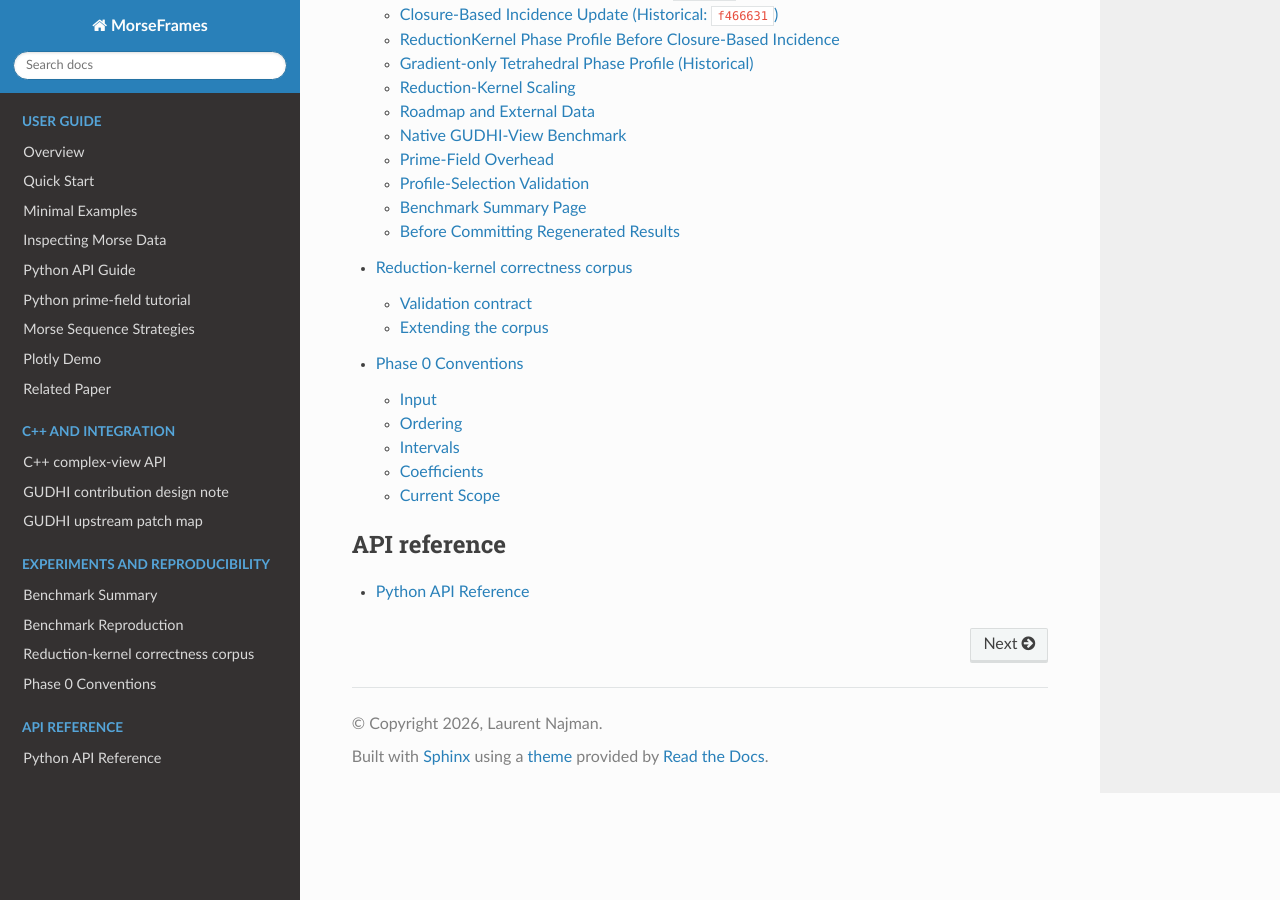
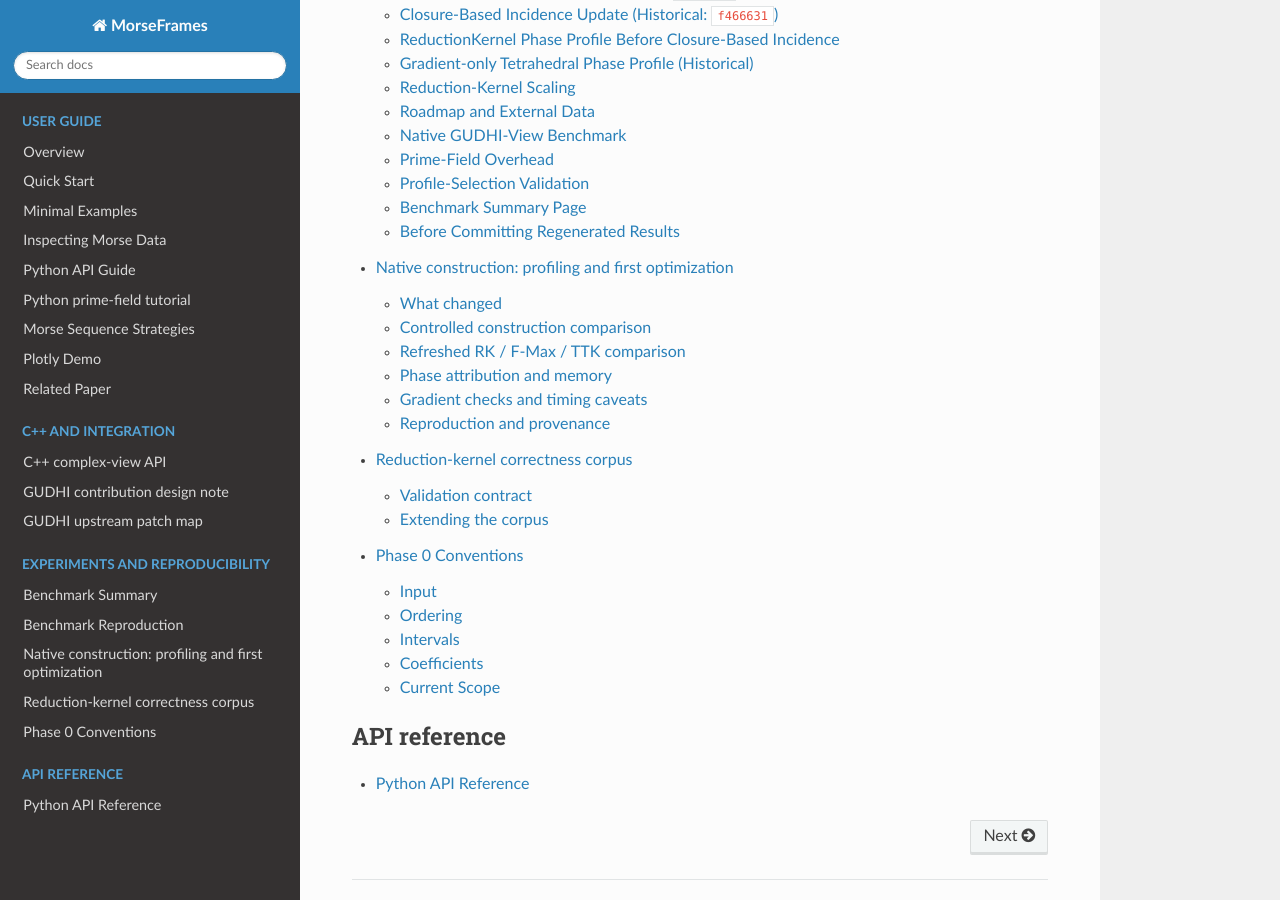
Before and after one commit to lnajman/morseframes, a Sphinx documentation site: the page built from docs/index.rst, in a window 1280 px wide and 900 px high, scrolled down 3250 px. Built offline with Sphinx 7.4.7 and the Read the Docs theme 3.1.0, drawn with Linux system fonts in a browser that asks for light colours; the version number is read from the project's files by our own code; some of the changed lines change nothing that is shown.

Commit message:
Document construction profiling and refreshed gradient comparisons

````diff
--- a/docs/benchmark_reproduction.md
+++ b/docs/benchmark_reproduction.md
@@ -8,9 +8,13 @@
 The current resident-array comparison reports loading and native construction
 separately and compares the remaining algorithm work. Complete resident-to-gradient
 totals are retained, starting from a common in-memory mesh and vertex function.
-The direct RK/F-Max/TTK tables have been refreshed on revision `5598963`, including
-lightweight RK initialization. Earlier direct comparisons are retained as snapshots.
-The lightweight RK initialization section records the latest ReductionKernel update.
+The [native construction study](native_construction_benchmark.md) records the
+shared-constructor optimization on revision `d7cddc7`, its separate timing
+and memory checks, and the refreshed 16-configuration RK/F-Max/TTK comparison.
+The `5598963` direct RK/F-Max/TTK tables, including lightweight
+RK initialization, remain available below as a pre-construction-optimization
+snapshot. The lightweight RK initialization section records the latest
+kernel-specific initialization update.
 The closure-based incidence, controlled packed-coface A/B, direct TTK comparison,
 and earlier phase-profile sections retain historical snapshots; those timings
 must not be treated as fresh measurements of subsequent changes.
@@ -245,7 +249,7 @@
 remeasured alongside RK and TTK. Raw input/binary/source hashes, revision, wait policy,
 orders, exact reference checks and critical counts remain recorded as described below.
 
-### Current construction-separated results (`5598963`)
+### Previous construction-separated results (`5598963`)
 
 The main study reruns the original eight inputs at 1/2/4/8 workers: 32
 configurations with 12 non-profiled performance repetitions, six separate
--- a/docs/index.rst
+++ b/docs/index.rst
@@ -43,6 +43,7 @@
 
    benchmark_summary
    benchmark_reproduction
+   native_construction_benchmark
    reduction_kernel_correctness
    phase0_conventions
 
--- /dev/null
+++ b/docs/native_construction_benchmark.md
@@ -0,0 +1,252 @@
+# Native construction: profiling and first optimization
+
+The shared owning-complex constructor takes about **20% less time on the tested grids**
+after revision `d7cddc7`. This is a construction improvement, not a new RK
+algorithm. Gradient outputs are preserved, but gradient timings are not uniformly
+unchanged: a small sequential-RK regression is reported below.
+
+## What changed
+
+The initial profile identified substantial costs in creating the finalized
+simplex index and looking up boundary faces. An exploratory hash-table version
+helped smaller cases but regressed on the largest volume; it was discarded.
+The retained implementation keeps both ordered maps and all ordering conventions:
+
+- Insert into the finalized index with an end hint, since the pending simplices
+  are already lexicographically sorted.
+- Read each filtration value directly from the pending entry instead of looking
+  it up again.
+- Reserve the final simplex array and each boundary vector.
+- Reuse one temporary boundary-face vertex buffer across the traversal.
+
+The changes are in `include/morseframes/filtered_complex.hpp`, shared by F-Max,
+RK and other users of `FilteredSimplicialComplex`. They do not change the
+benchmark's face-enumeration adapter, the gradient kernels, their spatial/level
+scheduling, or direct external complex views. Construction remains sequential.
+Full-persistence performance was not measured.
+
+## Controlled construction comparison
+
+Baseline `4eeb905597f7b1d49f5aff864b3474a97f2264c8` introduces only construction
+diagnostics and the comparison harness, before the optimization. Candidate
+`d7cddc7ad16ab0e41051ca5c4b991f45bc5a365e` is the optimized constructor.
+Both studies started from a clean candidate checkout on the Apple M1 Max, using
+native ARM Apple Clang 15, `-std=c++17 -O3 -DNDEBUG -pthread`.
+
+The main study covers terrain sizes 16/64 and volume sizes 8/16/32, seeds 0/2,
+and RK worker counts 1/8: ten inputs and 20 configurations. Each configuration
+has eight alternating version-order blocks, two performance repetitions per
+version/block and two warmups. F-Max/RK execution order also alternates.
+There are three separate diagnostic runs and three fresh-process memory samples
+per version/input. Worker counts apply to RK execution after construction, not
+to the sequential constructor.
+
+The repeat covers volume sizes 8/32, both seeds and both worker counts, with
+the same settings: eight further configurations. All **28 construction paired-block
+bootstrap intervals lie below one**. These intervals describe the sampled
+sessions; they do not establish independent-machine uncertainty or universal
+speedups. No builds or tests overlapped performance measurements; other desktop
+applications remained active and all outliers were retained.
+
+Main-study construction times (milliseconds), selecting the eight-worker
+configurations and taking medians over the two seed-specific medians:
+
+| Input | Before | After | Paired after/before |
+| --- | ---: | ---: | ---: |
+| 2D terrain, n=16 | 1.132 | 0.900 | 0.799 |
+| 2D terrain, n=64 | 21.167 | 17.087 | 0.804 |
+| 3D volume, n=8 | 11.545 | 9.058 | 0.789 |
+| 3D volume, n=16 | 121.516 | 95.755 | 0.799 |
+| 3D volume, n=32 | 1121.474 | 926.838 | 0.818 |
+
+Ratios use paired block medians before aggregation; they need not equal quotients
+of the displayed time medians. The largest-volume repeat's ratios range from
+0.781 to 0.824 across its four seed/worker configurations.
+
+## Refreshed RK / F-Max / TTK comparison
+
+A separate clean-start study at `d7cddc7` measures terrain n=64 and volume
+n=8/16/32, seeds 0/2, workers 1/8: eight inputs and 16 configurations. It uses
+12 performance repetitions, six separate diagnostics and two warmups per mode,
+with balanced six-way algorithm order. Loading and native construction remain
+separate; TTK vertex ordering and lower-star processing remain in algorithm time.
+F-Max is always sequential. These are new same-machine observations, not a
+controlled estimate obtained by subtracting older tables.
+
+Eight-worker algorithm times, excluding construction (milliseconds; medians of
+the two seed-specific medians):
+
+| Input | Sequential F-Max | RK | TTK |
+| --- | ---: | ---: | ---: |
+| 2D terrain, n=64 | 1.305 | 0.620 | 0.597 |
+| 3D volume, n=8 | 0.736 | 0.392 | 0.507 |
+| 3D volume, n=16 | 8.497 | 1.434 | 2.553 |
+| 3D volume, n=32 | 114.164 | 12.768 | 19.090 |
+
+RK has lower paired-median algorithm time than both competitors in all 12
+volume configurations, including the one-worker cases. The eight-worker terrain
+aggregate still gives TTK a small lead. Critical counts agree among all three
+methods in all 16 configurations, and match the earlier input-specific results.
+Each method also passes its own exact reference checks.
+
+The corresponding eight-worker native construction costs remain substantial:
+
+| Input | F-Max construction (ms) | RK construction (ms) | TTK construction (ms) |
+| --- | ---: | ---: | ---: |
+| 2D terrain, n=64 | 17.058 | 17.050 | 0.495 |
+| 3D volume, n=8 | 9.255 | 9.298 | 0.646 |
+| 3D volume, n=16 | 97.478 | 95.717 | 4.188 |
+| 3D volume, n=32 | 914.886 | 914.737 | 34.622 |
+
+F-Max and RK use the same construction implementation; their column differences
+are measurement variation. TTK has lower full resident-to-gradient time than
+both MorseFrames methods in all 16 configurations. For n=32 at eight workers,
+the full RK/TTK medians are 929.507 / 53.486 ms. Separately aggregated phase
+medians need not add to these total medians.
+
+The complete one/eight-worker algorithm, construction/loading and outer-phase
+tables are `resident_gradient_d7cddc7_algorithm_table.tex`,
+`resident_gradient_d7cddc7_construction_table.tex` and
+`resident_gradient_d7cddc7_phases_table.tex`. Raw evidence is
+`../resident-construction-d7cddc7.json` (UTC 2026-09-10 10:47:12 to 10:51:46).
+TTK uses the clean pinned revision
+`f4ffd1a1049d0ccf6e8f3eb4f7c096a6cc251ba0`, classic backend, OpenMP and
+`OMP_WAIT_POLICY=PASSIVE`; the native ARM release build is unchanged apart from
+the MorseFrames header update. Its resident-driver SHA-256 is
+`a1ca9b1f76203e376a5b8b8d612ddd9cba0d7aee007d0f12e65aa76ecff0086b`, executable
+SHA-256 is `ac1acbd95ce5b09a094d060b7cdabc0112ef79f16a4ebbb0caea6631cee0ddf1`,
+and the headers hash is the candidate hash recorded below.
+
+```sh
+OMP_WAIT_POLICY=PASSIVE LC_ALL=C python3 tools/benchmark_resident_gradients.py \
+  --benchmark ../work/ttk-benchmark/build-f4ffd1a1049d0ccf6e8f3eb4f7c096a6cc251ba0/morseframes_resident_gradient_benchmark \
+  --terrain-sizes 64 --volume-sizes 8 16 32 --seeds 0 2 --workers 1 8 \
+  --repeats 12 --diagnostics 6 --warmups 2 --input-dir ../rk-ab-inputs \
+  --output ../resident-construction-d7cddc7.json
+
+python3 tools/render_resident_gradients.py \
+  --input ../resident-construction-d7cddc7.json \
+  --table-output docs/resident_gradient_d7cddc7_algorithm_table.tex \
+  --construction-output docs/resident_gradient_d7cddc7_construction_table.tex \
+  --phases-output docs/resident_gradient_d7cddc7_phases_table.tex
+```
+
+## Phase attribution and memory
+
+Largest-volume diagnostic phase medians (milliseconds, first within each seed,
+then across seeds):
+
+| Phase | Before | After |
+| --- | ---: | ---: |
+| Adapter: face enumeration and insertion, inclusive | 456.998 | 454.551 |
+| Reset | <0.001 | <0.001 |
+| Finalized index and simplex records | 197.614 | 107.276 |
+| Filtration levels | 55.187 | 53.651 |
+| Boundaries and filtration validation | 287.741 | 168.509 |
+| Coboundaries | 59.048 | 56.980 |
+| Filtration ordering and level buckets | 122.511 | 120.477 |
+
+The adapter diagnostics additionally split canonicalization/deduplication
+(295.491 / 293.378 ms before/after) from an enumeration residual
+(161.611 / 161.188 ms). That residual includes per-insertion clock overhead;
+it is **not an uninstrumented estimate of pure enumeration time**. These two
+subphases are nested inside the adapter total, not additional work. Separately
+aggregated medians need not sum. Performance claims use only the uninstrumented
+paired runs, not this phase table.
+
+Fresh-process peak RSS after construction, before any gradient/reference or
+validation allocation (MiB; medians across three samples per seed, then seeds):
+
+| Input | Before | After |
+| --- | ---: | ---: |
+| 2D terrain, n=16 | 1.703 | 1.602 |
+| 2D terrain, n=64 | 11.234 | 9.000 |
+| 3D volume, n=8 | 5.594 | 4.320 |
+| 3D volume, n=16 | 39.844 | 30.516 |
+| 3D volume, n=32 | 256.109 | 252.961 |
+
+RSS includes the native runtime, resident input, allocator state and constructor
+temporaries. It is not live heap size or an isolated allocation count. The
+largest-case saving is only about 3 MiB (1.2%); this is primarily a time
+optimization, not a solution to large-input memory growth.
+
+## Gradient checks and timing caveats
+
+For each version/input, the harness writes and compares complete reference
+complexes (vertices, filtration, levels, IDs, boundaries, coboundaries and
+orders), plus complete F-Max and RK sequences. Every subsequent performance
+sample checks fingerprints of the complex and each algorithm's sequence
+against its reference, including RK at eight workers. Diagnostic fingerprints
+and structural counters also agree. Each method is checked against its own
+reference; equal critical counts do not imply identical cross-method gradients.
+
+Critical counts agree between versions and between F-Max and RK on these inputs.
+However, the constructor changes allocation behavior, so unchanged combinatorial
+outputs do not imply unchanged execution times:
+
+- Sequential RK on volume n=8, seed 2 takes 0.371 -> 0.416 ms in the main study
+  and 0.394 -> 0.430 ms in the repeat. Paired ratios are 1.147 and 1.080, with
+  above-one intervals in both studies. The roughly 0.04 ms regression is much
+  smaller than the approximately 2.4 ms construction saving for this input.
+- The main study also flags sequential RK on n=8, seed 0; that interval does not
+  remain above one in the repeat.
+- The repeat flags F-Max on n=32, seed 2 in the one-worker configuration
+  (106.275 -> 109.355 ms; paired ratio 1.036). Its main-study interval does not
+  exclude one. No general claim of gradient-time equivalence is made.
+
+Allocation/cache effects are a possible explanation for these timing changes,
+not an established cause. The next construction target is the unchanged
+enumeration/insertion stage, especially repeated shared-face submissions.
+
+## Reproduction and provenance
+
+Run from the repository root. Inputs are the same resident-array files described
+in [benchmark reproduction](benchmark_reproduction.md); input generation and
+loading are outside these construction timers. Both header snapshots must
+support the construction-metrics API introduced in `4eeb905`.
+
+```sh
+LC_ALL=C python3 tools/benchmark_complex_construction.py \
+  --baseline 4eeb905 --candidate d7cddc7 \
+  --inputs ../rk-ab-inputs/terrain-n16-seed0.txt ../rk-ab-inputs/terrain-n16-seed2.txt \
+    ../rk-ab-inputs/terrain-n64-seed0.txt ../rk-ab-inputs/terrain-n64-seed2.txt \
+    ../rk-ab-inputs/volume-n8-seed0.txt ../rk-ab-inputs/volume-n8-seed2.txt \
+    ../rk-ab-inputs/volume-n16-seed0.txt ../rk-ab-inputs/volume-n16-seed2.txt \
+    ../rk-ab-inputs/volume-n32-seed0.txt ../rk-ab-inputs/volume-n32-seed2.txt \
+  --workers 1 8 --blocks 8 --repeats 2 --warmups 2 --diagnostics 3 \
+  --output ../construction-ordered-main.json
+```
+
+Repeat with only volume n=8/32, both seeds, and a new output path
+`../construction-ordered-confirmation.json`. The runner refuses to overwrite
+previous evidence. The exploratory raw files are `../construction-hash-pilot.json`
+and `../construction-ordered-pilot.json`; neither supplies the headline results.
+
+- Main UTC window: 2026-09-10 10:36:37 to 10:42:01.
+- Repeat UTC window: 2026-09-10 10:42:07 to 10:46:59.
+- Baseline headers SHA-256: `8908e3cd77d2778bfc344e2bb256f7c5ee18531e4f16fb89a307f57a4f1f7c18`.
+- Candidate headers SHA-256: `5ee7b89e47a48fc76370743819b4907e44557d00ea8798fd63dc75038862df4d`.
+- Driver SHA-256: `d05a68ad1ec947ed14a5667be16a47d24fea6810d1e0ba6f4ae2ef3703a2a94d`.
+- Runner SHA-256: `df14899d94f5bc396a808fa4f400c5a6842d705a5e1bc163df7d58050a2cecc9`.
+
+Raw JSON retains compiler flags, executable/input hashes, sample order,
+individual measurements, counters, critical counts, memory samples and
+diagnostics. The local read-only audit companion is
+`../validate_construction_studies.py`; it recomputes summaries and checks input
+hashes, matrix coverage, phase partitions and reference metadata. Raw files
+and this local companion are outside the public repository; the reusable
+benchmark runner, tests and selected tables are tracked.
+
+Validation: normal C++ and ASan/UBSan suites passed; 151 native Python tests
+passed, the fallback suite ran 151 tests with 10 skips, and both nine-case
+native/fallback corpora passed. New C++ tests cover shuffled insertion, large
+vertex IDs, dimensions 1–7, duplicate tolerance, copies/moves, repeated
+finalization, cache invalidation and concurrent const lookups. The standalone
+driver also passed its native integration test. Strict Sphinx and benchmark
+renderer checks passed. The three generated table fragments were checked
+byte-for-byte against fresh rendering, and the rendered report's five tables
+were checked for expected row/column counts and current values.
+
+Assessment: **share with caveats**—two seeds, regular synthetic grids, one
+desktop machine, limited memory instrumentation and the gradient-timing
+trade-offs above. Persistence was checked for correctness, not performance.
````
Also changed, not shown: 3 other files.
